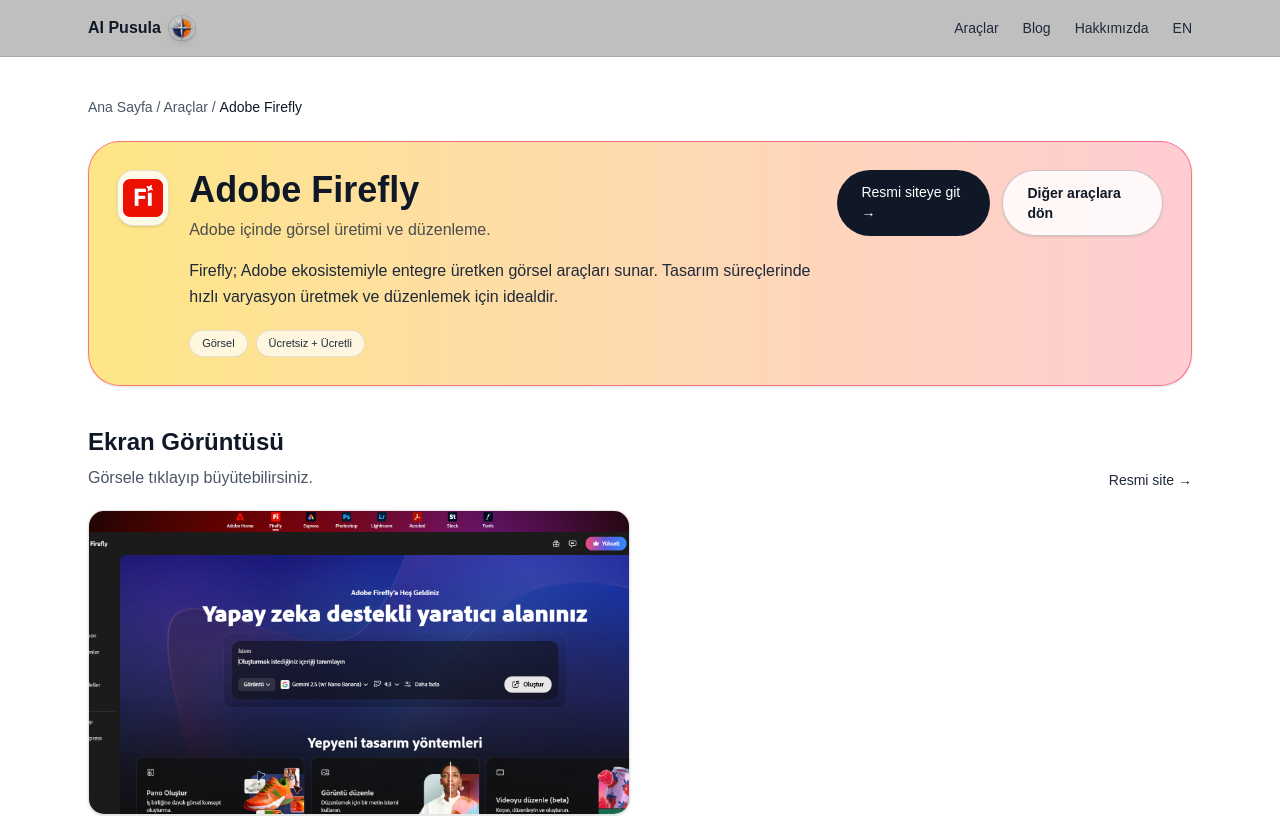
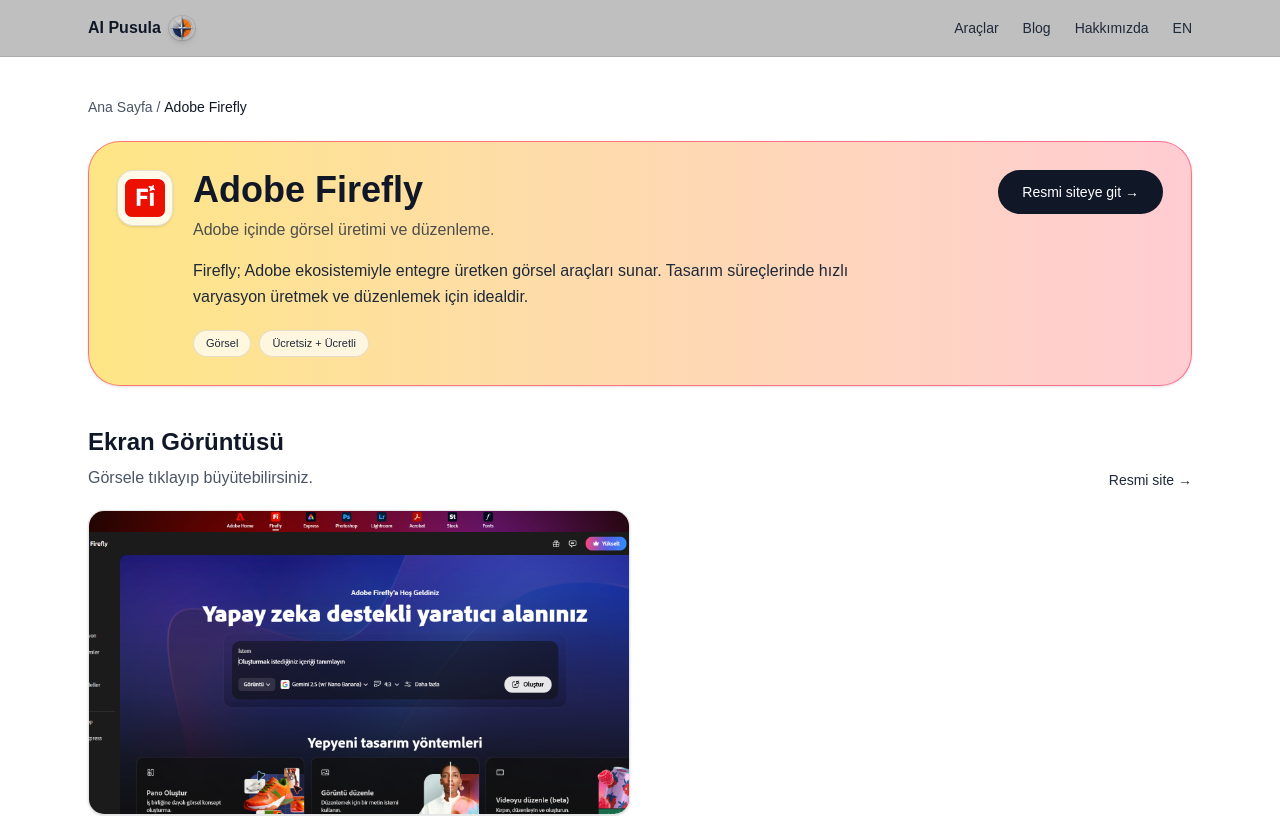
Before and after one commit to altayysf/aipusula, a Next.js app: page /tr/adobe-firefly in a window 1280 px wide. Shown: the top 816 px of the page. Built offline with nearby package versions, Linux system fonts and the light colour scheme.

Commit message:
araçların kalıntılarının silinmesi

```diff
--- a/app/en/[slug]/page.tsx
+++ b/app/en/[slug]/page.tsx
@@ -38,10 +38,6 @@
           <div className="text-sm text-gray-600 mb-6">
             <Link href="/en" className="hover:underline">
               Home
-            </Link>{" "}
-            /{" "}
-            <Link href="/en/tools" className="hover:underline">
-              Tools
             </Link>{" "}
             / <span className="text-gray-900 font-medium">{tool.name}</span>
           </div>
@@ -103,13 +99,6 @@
                 >
                   Visit official site →
                 </a>
-
-                <Link
-                  href="/en/tools"
-                  className="rounded-full bg-white/85 border border-black/20 px-6 py-3 text-sm font-semibold text-gray-900 hover:bg-white transition shadow-sm"
-                >
-                  Back to other tools
-                </Link>
               </div>
             </div>
           </section>
--- a/app/tr/[slug]/page.tsx
+++ b/app/tr/[slug]/page.tsx
@@ -38,10 +38,6 @@
           <div className="text-sm text-gray-600 mb-6">
             <Link href="/tr" className="hover:underline">
               Ana Sayfa
-            </Link>{" "}
-            /{" "}
-            <Link href="/tr/araclar" className="hover:underline">
-              Araçlar
             </Link>{" "}
             / <span className="text-gray-900 font-medium">{tool.name}</span>
           </div>
@@ -103,13 +99,6 @@
                 >
                   Resmi siteye git →
                 </a>
-
-                <Link
-                  href="/tr/araclar"
-                  className="rounded-full bg-white/85 border border-black/20 px-6 py-3 text-sm font-semibold text-gray-900 hover:bg-white transition shadow-sm"
-                >
-                  Diğer araçlara dön
-                </Link>
               </div>
             </div>
           </section>
```
